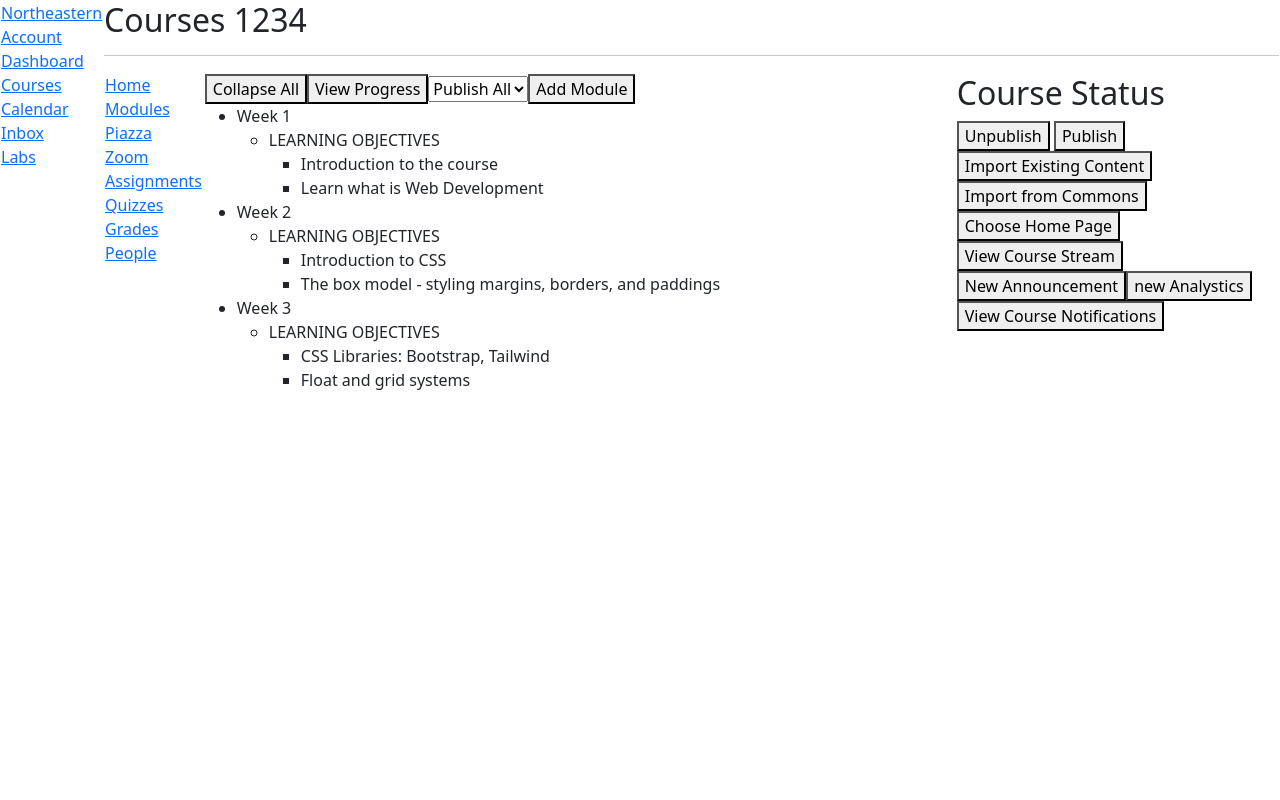
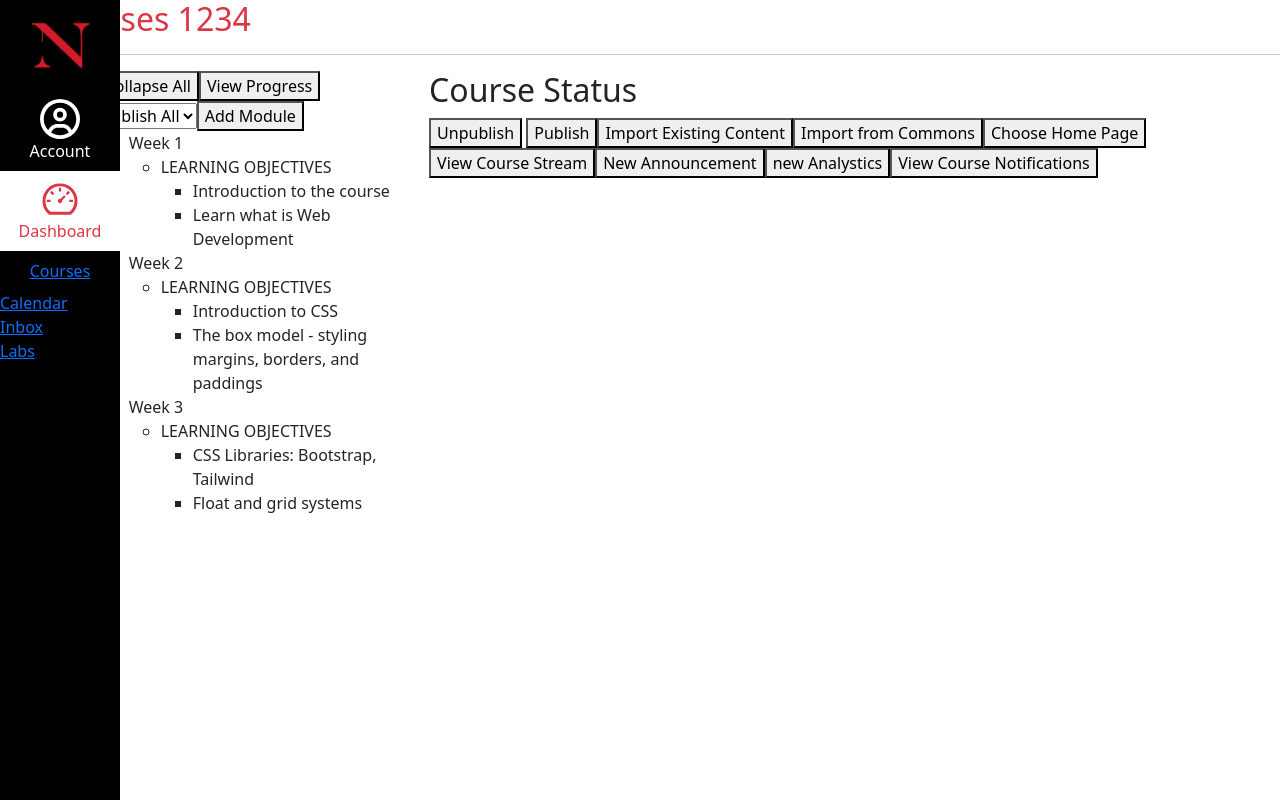
Before and after one commit to JerryYanTY/kambaz-next-js, a Next.js app: page /Courses/1234/Home in a window 1280 px wide. Built offline with nearby package versions, Linux system fonts and the light colour scheme.

Commit message:
Timed save

```diff
--- a/app/(Kambaz)/Courses/[cid]/Home/page.tsx
+++ b/app/(Kambaz)/Courses/[cid]/Home/page.tsx
@@ -3,13 +3,13 @@
 export default function Home() {
  return (
    <div id="wd-home">
-     <table>
-       <tbody>
-         <tr>
-           <td valign="top" width="70%"> <Modules /> </td>
-           <td valign="top"> <CourseStatus /> </td>
-         </tr>
-       </tbody>
-     </table>
-   </div>
+     <div className="d-flex" id="wd-home">
+      <div className="flex-fill me-3">
+        <Modules />
+        </div>
+           <div className="d-none d-lg-block">
+             <CourseStatus />
+         </div>
+       </div>
+       </div>
 );}
--- a/app/(Kambaz)/Courses/[cid]/layout.tsx
+++ b/app/(Kambaz)/Courses/[cid]/layout.tsx
@@ -1,19 +1,17 @@
 import { ReactNode } from "react";
+import { FaAlignJustify } from "react-icons/fa";
 import CourseNavigation from "./Navigation";
 export default async function CoursesLayout(
   { children, params }: Readonly<{ children: ReactNode; params: Promise<{ cid: string }> }>) {
  const { cid } = await params;
  return (
    <div id="wd-courses">
-     <h2>Courses {cid}</h2>
+     <h2 className="text-danger"> <FaAlignJustify className="me-4 fs-4 mb-1"></FaAlignJustify>Courses {cid}</h2>
      <hr />
-     <table>
-       <tbody>
-         <tr>
-           <td valign="top" width="200"> <CourseNavigation /> </td>
-           <td valign="top" width="100%"> {children} </td>
-         </tr>
-       </tbody>
-     </table>
-   </div>
+     <div className="d-flex">
+      <div className="d-none d-md-block">
+         <CourseNavigation /> </div>
+           <div className="flex-fill"> {children} </div>
+         </div>
+       </div>
 );}
--- a/app/(Kambaz)/Navigation.tsx
+++ b/app/(Kambaz)/Navigation.tsx
@@ -1,13 +1,46 @@
+import { AiOutlineDashboard } from "react-icons/ai";
+import { IoCalendarOutline } from "react-icons/io5";
+import { LiaBookSolid, LiaCogSolid } from "react-icons/lia";
+import { FaInbox, FaRegCircleUser } from "react-icons/fa6";
+import { ListGroup, ListGroupItem } from "react-bootstrap";
+import NotFound from "../not-found";
+
 import Link from "next/link";
 export default function KambazNavigation() {
   return (
-    <div id="wd-kambaz-navigation">
-      <a href="https://www.northeastern.edu/" id="wd-neu-link" target="_blank">Northeastern</a><br/>
-      <Link href="/Account" id="wd-account-link">Account</Link><br/>
-      <Link href="/Dashboard" id="wd-dashboard-link">Dashboard</Link><br/>
-      <Link href="/Dashboard" id="wd-course-link">Courses</Link><br/>
-      <Link href="/Calendar" id="wd-calendar-link">Calendar</Link><br/>
-      <Link href="/Inbox" id="wd-inbox-link">Inbox</Link><br/>
-      <Link href="/Labs" id="wd-labs-link">Labs</Link><br/>
-    </div>
+    <ListGroup className="rounded-0 position-fixed bottom-0 top-0 d-none d-md-block bg-black z-2" style={{ width: 120 }}
+     id="wd-kambaz-navigation">
+      <ListGroupItem className="bg-black border-0 text-center"
+      as="a" href="https://www.northeastern.edu/" id="wd-neu-link" target="_blank">
+      <img src="/images/NEU.png" width="75px" alt="Northeastern University"/>
+      </ListGroupItem>
+      <ListGroupItem className="bg-black border-0 text-center">
+      <Link href="/Account" id="wd-account-link" className="text-white text-decoration-none">
+      <FaRegCircleUser className="fs-1 text-white"/>
+      <br/>
+        Account
+        </Link>
+      </ListGroupItem>
+      <ListGroupItem className="bg-white border-0 text-center">
+      <Link href="/Dashboard" id="wd-dashboard-link" className="text-danger text-decoration-none">
+      <AiOutlineDashboard className="fs-1 text-danger"/>
+      <br/>
+      Dashboard
+      </Link>
+      </ListGroupItem>
+      <ListGroupItem className="bg-black border-0 text-center">
+      <Link href="/Dashboard" id="wd-course-link">
+      Courses
+      </Link>
+      </ListGroupItem>
+      <Link href="/Calendar" id="wd-calendar-link">
+      Calendar
+      </Link><br/>
+      <Link href="/Inbox" id="wd-inbox-link">
+      Inbox
+      </Link><br/>
+      <Link href="/Labs" id="wd-labs-link">
+      Labs
+      </Link><br/>
+    </ListGroup>
 );}
--- a/app/(Kambaz)/layout.tsx
+++ b/app/(Kambaz)/layout.tsx
@@ -1,13 +1,13 @@
 import { ReactNode } from "react";
 import KambazNavigation from "./Navigation";
 export default function KambazLayout({ children }: Readonly<{ children: ReactNode }>) {
- return (
-   <table>
-     <tbody>
-       <tr>
-         <td valign="top" width="200">  <KambazNavigation /> </td>
-         <td valign="top" width="100%"> {children}           </td>
-       </tr>
-     </tbody>
-   </table>
-);}
+  return (
+    <div id="wd-kambaz">
+      <div className="d-flex">
+        <div><KambazNavigation /> </div>
+        <div className="flex-fill"> {children}
+        </div>
+      </div>
+    </div>
+  );
+}
--- /dev/null
+++ b/app/not-found.tsx
@@ -0,0 +1,16 @@
+import Link from "next/link";
+
+
+export default function NotFound() {
+ return (
+   <div className="p-4">
+     <h2 className="text-danger">Page Not Found</h2>
+     <p>
+       The requested page could not be found. Please check the page URL or
+       return to the dashboard.
+     </p>
+     <Link href="/Dashboard" className="btn btn-primary mt-3">
+       Back to Dashboard
+     </Link>
+   </div>
+);}
```
Also changed, not shown: app/(Kambaz)/Calendar/page.tsx (deleted, +0 -8 lines), app/(Kambaz)/Inbox/page.tsx (deleted, +0 -8 lines), public/images/NEU.png (added).
